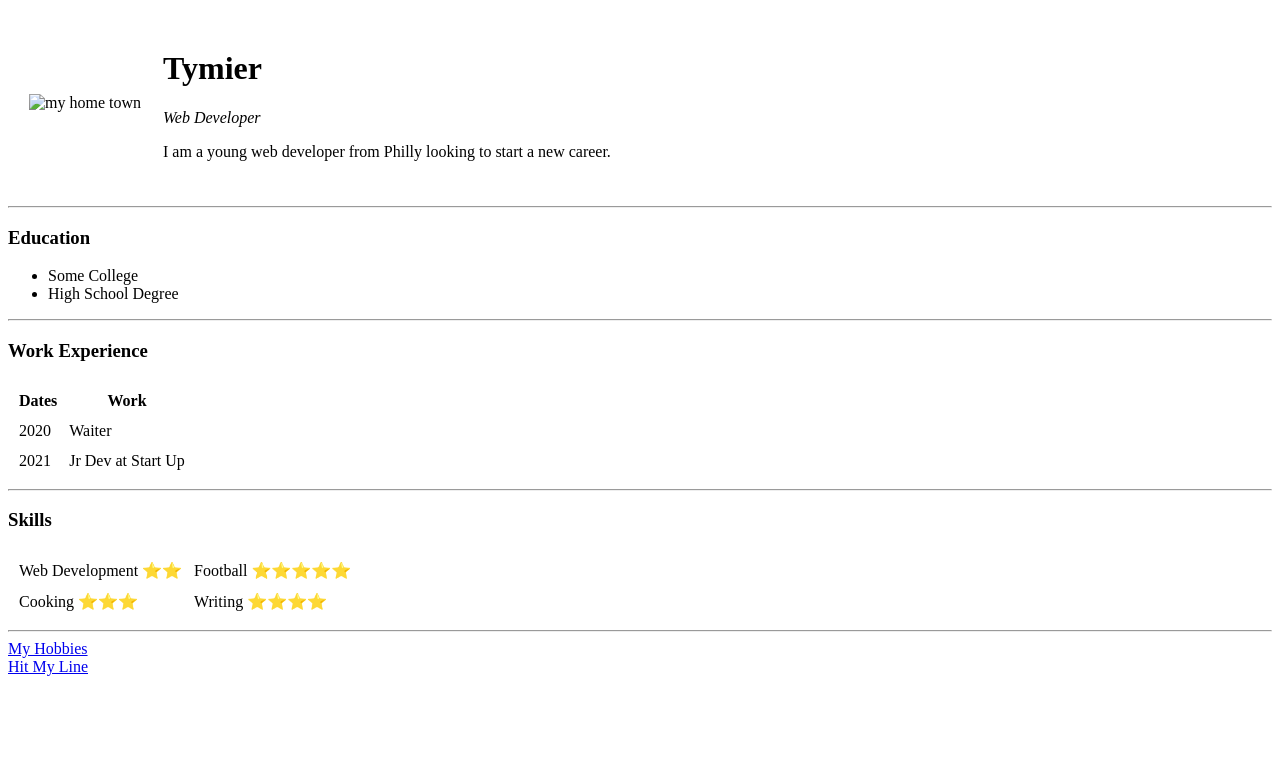
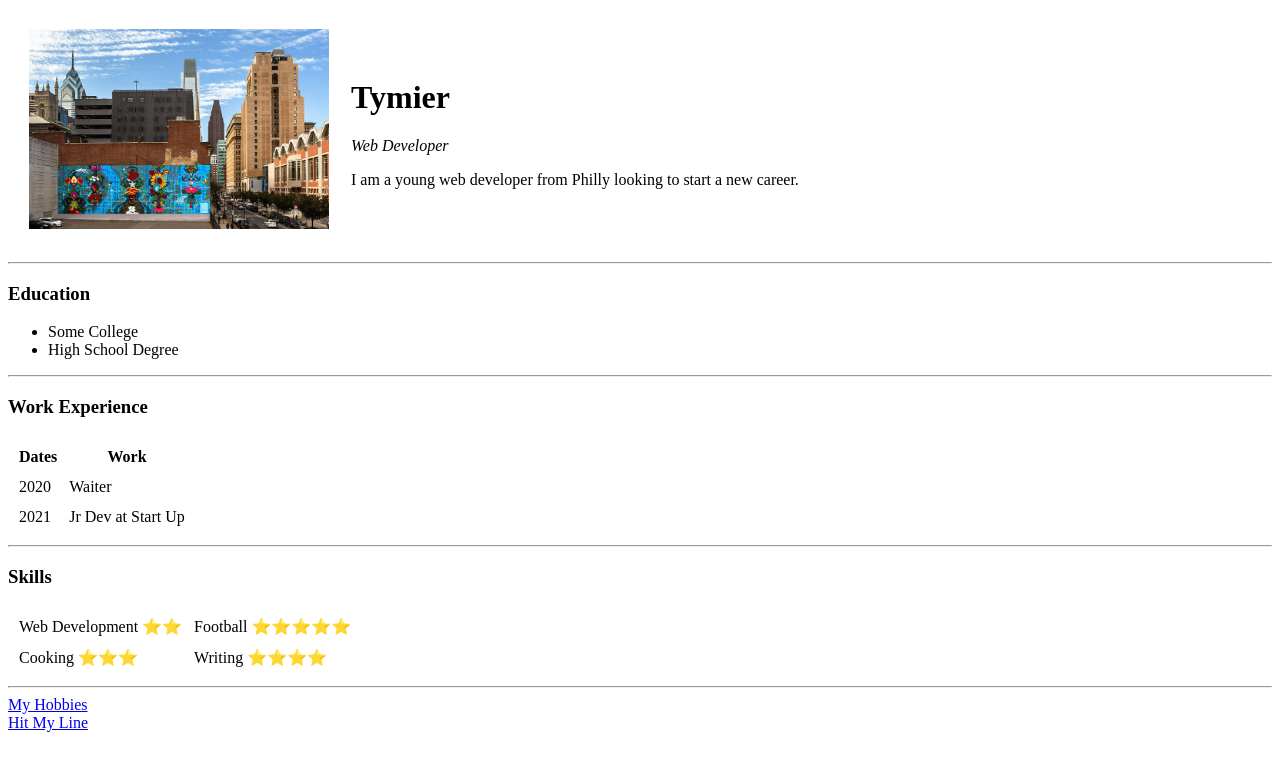
Before and after one commit to Tymier/CV, a plain HTML site: page index.html in a window 1280 px wide. Drawn offline with Linux system fonts and the light colour scheme.

Commit message:
Update index.html

```diff
--- a/index.html
+++ b/index.html
@@ -9,7 +9,7 @@
     <table cellspacing="20">
       <tr>
         <td>
-          <img src="images/PhilaWaterMural.jpg" alt="my home town"
+          <img src="PhilaWaterMural.jpg" alt="my home town"
             width="300"
             height="200"
           />
```
